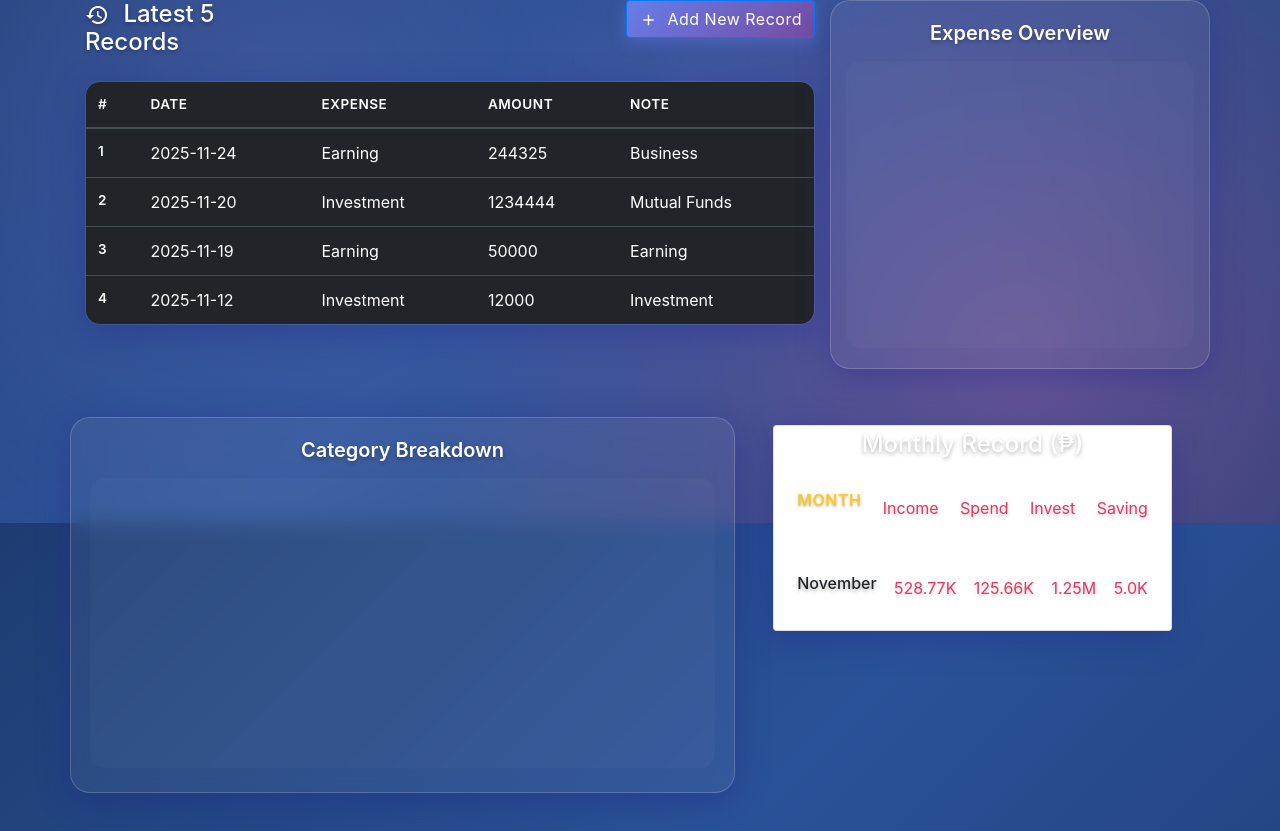
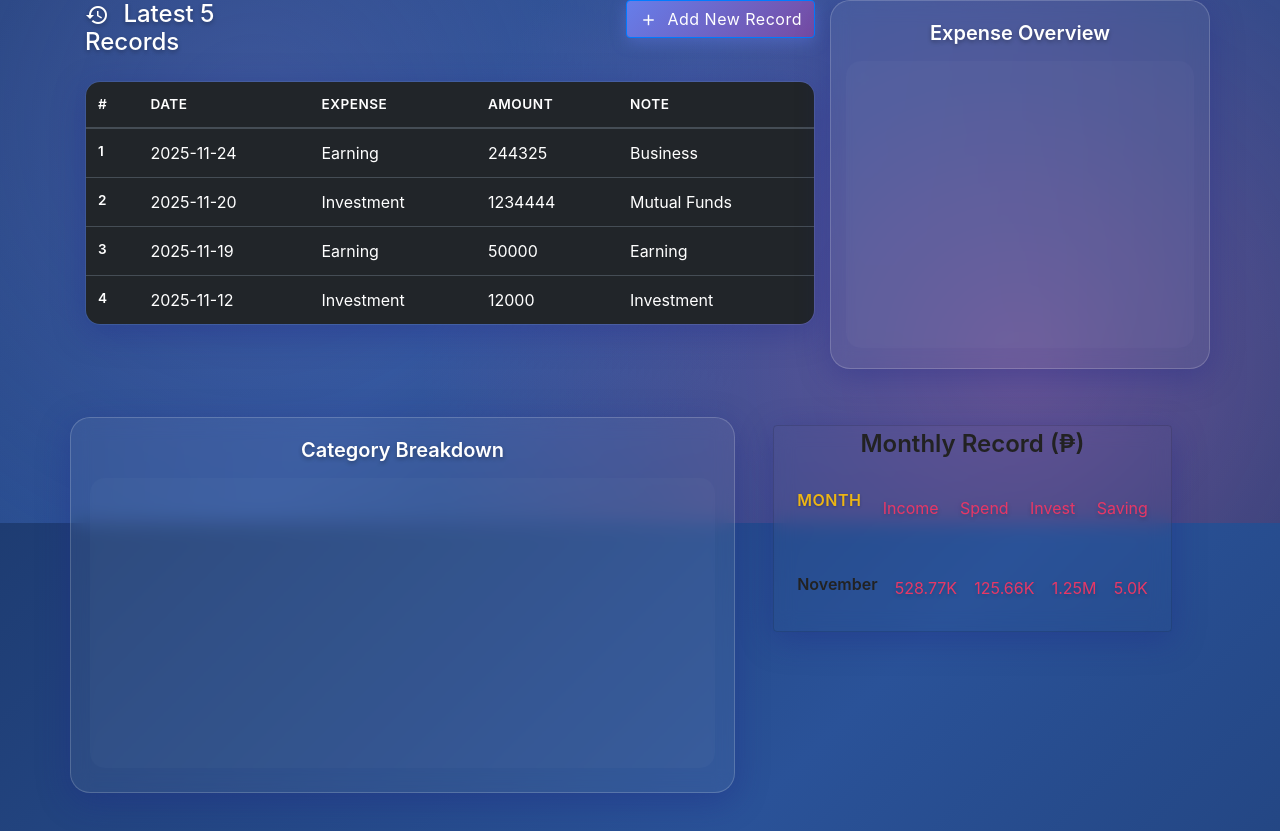
Before and after one commit to chrollow/ChaChing, a Flask app: page /home in a window 1280 px wide. Shown: the part 277-1108 px from the top of the page. Run offline with Flask 3, Linux system fonts and the light colour scheme; a user stored in the database is signed in; data comes from the database, SQL or seed files in the repository; some libraries are stand-ins or nearby versions.

Commit message:
color changes

```diff
--- a/static/css/style.css
+++ b/static/css/style.css
@@ -1144,3 +1144,35 @@ select.form-control:focus {
   color: #222 !important;
   background: #fff !important;
 }
+
+/* Fix: make text in the "Monthly Record (₱)" card readable on light backgrounds */
+.card.card-body.panel.list,
+.card.card-body.panel.list .list,
+.card.card-body.panel.list li {
+  background: transparent;
+  color: #222 !important;        /* dark readable text for headings and labels */
+}
+
+.card.card-body.panel.list h4,
+.card.card-body.panel.list h6 {
+  color: #222 !important;
+  text-shadow: none !important;
+  font-weight: 600;
+}
+
+.card.card-body.panel.list span,
+.card.card-body.panel.list .month-values {
+  color: #e73766 !important;     /* keep numeric values visible (pink/red) */
+}
+
+/* if the month label should stand out, use a stronger color */
+.card.card-body.panel.list .month-label {
+  color: #f0b400 !important;     /* golden for "MONTH" label if present */
+}
+
+/* make sure option/inline values are not clipped */
+.card.card-body.panel.list li span,
+.card.card-body.panel.list li h6 {
+  font-size: 16px;
+  line-height: 1.3;
+}
```
